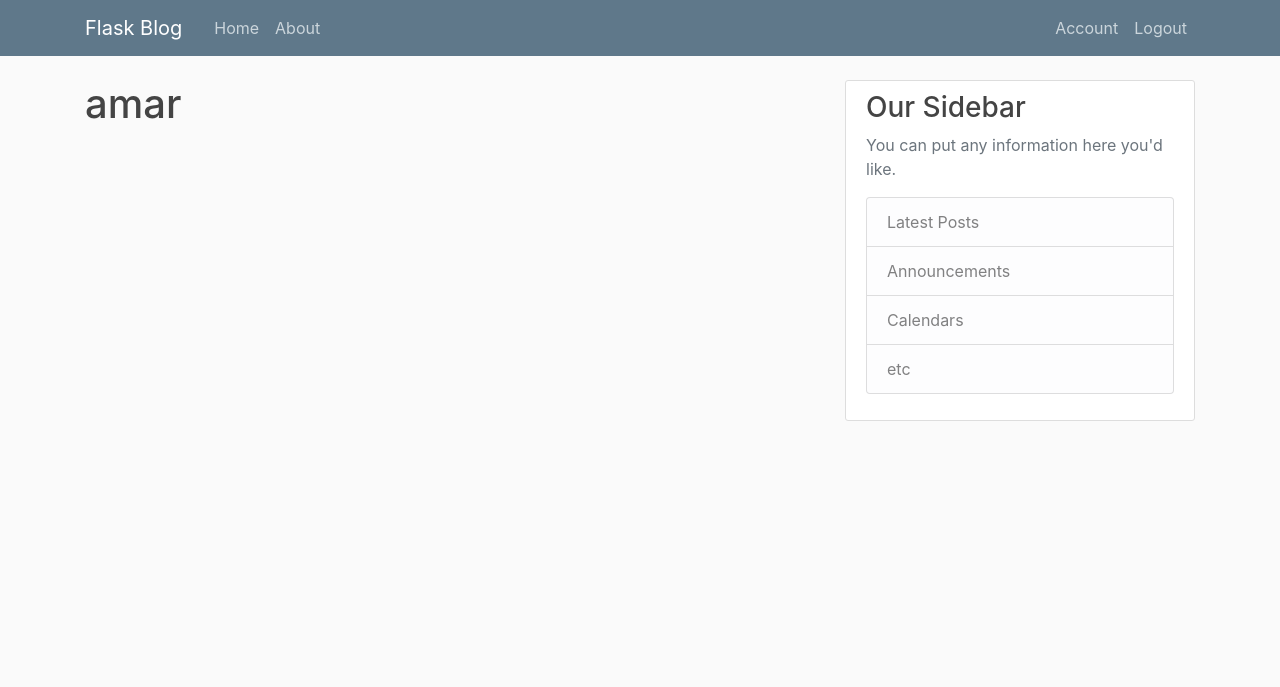
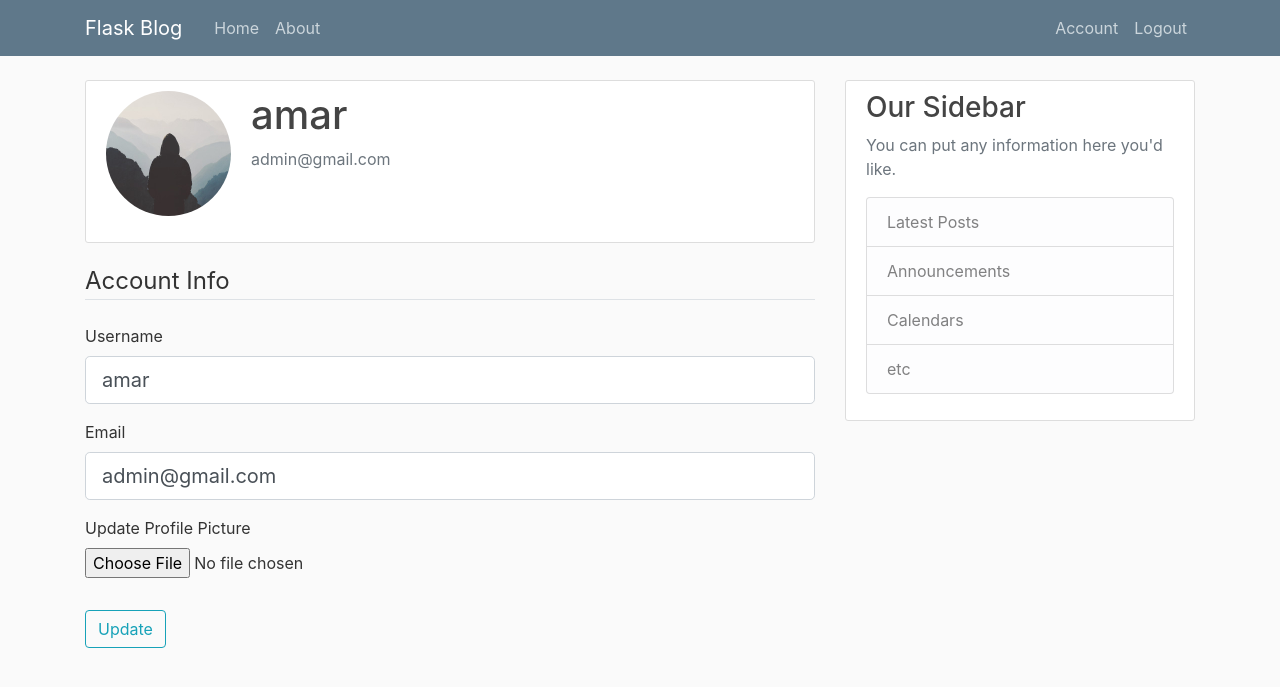
Before and after one commit to Amarnath0506/Flask_blog_app, a Flask app: page /account in a window 1280 px wide. Shown: the top 687 px of the page. Run offline with Flask 2, Linux system fonts and the light colour scheme; a user stored in the database is signed in; some libraries are stand-ins or nearby versions.

Commit message:
added profile pic of the user

```diff
--- a/Flask_Blog/my_blog/forms.py
+++ b/Flask_Blog/my_blog/forms.py
@@ -1,7 +1,9 @@
 from flask_wtf import FlaskForm
 from wtforms import StringField, PasswordField, SubmitField, BooleanField
-from wtforms.validators import DataRequired, Length, Email, EqualTo
-
+from wtforms.validators import DataRequired, Length, Email, EqualTo, ValidationError
+from my_blog.models import User
+from flask_wtf.file import FileField, FileAllowed
+from flask_login import current_user
 
 class RegistrationForm(FlaskForm):
     username = StringField('Username',
@@ -14,9 +16,40 @@ class RegistrationForm(FlaskForm):
                                       )
     submit = SubmitField('Signup')
 
+    def validate_username(self, username):
+        user = User.query.filter_by(username=username.data).first()
+        if user:
+            raise ValidationError("This username is already exist choose different one")
+
+    def validate_email(self, email):
+        user = User.query.filter_by(email=email.data).first()
+        if user:
+            raise ValidationError("This email is already exist choose different one")
+
 
 class LoginForm(FlaskForm):
     email = StringField('Email', validators=[DataRequired(), Email()])
     password = PasswordField('Password', validators=[DataRequired()])
     remember = BooleanField('Remember me')
     submit = SubmitField('Login')
+
+
+class UpdateAccountForm(FlaskForm):
+    username = StringField('Username',
+                           validators=[DataRequired(), Length(min=2, max=20)])
+    email = StringField('Email',
+                        validators=[DataRequired(), Email()])
+    picture = FileField('Update Profile Picture', validators=[FileAllowed(['jpg', 'png'])])
+    submit = SubmitField('Update')
+
+    def validate_username(self, username):
+        if username.data != current_user.username:
+            user = User.query.filter_by(username=username.data).first()
+            if user:
+                raise ValidationError("This username is already exist choose different one")
+
+    def validate_email(self, email):
+        if email.data != current_user.email:
+            user = User.query.filter_by(email=email.data).first()
+            if user:
+                raise ValidationError("This email is already exist choose different one")
--- a/Flask_Blog/my_blog/routers.py
+++ b/Flask_Blog/my_blog/routers.py
@@ -1,5 +1,8 @@
+import os
+import secrets
+from PIL import Image
 from flask import Flask, render_template, url_for, flash, redirect, request
-from my_blog.forms import RegistrationForm, LoginForm
+from my_blog.forms import RegistrationForm, LoginForm, UpdateAccountForm
 from my_blog import app, db, bcrypt
 from my_blog.models import User, Post
 from flask_login import login_user, current_user, login_required, logout_user
@@ -72,7 +75,36 @@ def logout():
     return redirect(url_for('home'))
 
 
-@app.route("/account")
+def save_picture(form_picture):
+    random_hex = secrets.token_hex(8)
+    _, f_ext = os.path.splitext(form_picture.filename)
+    picture_fn = random_hex + f_ext
+    picture_path = os.path.join(app.root_path, 'static/profile_pics', picture_fn)
+
+    output_size = (125, 125)
+    i = Image.open(form_picture)
+    i.thumbnail(output_size)
+    i.save(picture_path)
+
+    return picture_fn
+
+
+@app.route("/account", methods=['GET', 'POST'])
 @login_required
 def account():
-    return render_template('account.html', title='Account')
+    form = UpdateAccountForm()
+    if form.validate_on_submit():
+        if form.picture.data:
+            picture_file = save_picture(form.picture.data)
+            current_user.image_file = picture_file
+        current_user.username = form.username.data
+        current_user.email = form.email.data
+        db.session.commit()
+        flash('Your account has been updated!', 'success')
+        return redirect(url_for('account'))
+    elif request.method == 'GET':
+        form.username.data = current_user.username
+        form.email.data = current_user.email
+    image_file = url_for('static', filename='profile_pics/' + current_user.image_file)
+    return render_template('account.html', title='Account',
+                           image_file=image_file, form=form)
--- a/Flask_Blog/my_blog/templates/account.html
+++ b/Flask_Blog/my_blog/templates/account.html
@@ -1,4 +1,57 @@
 {% extends "layout.html" %}
 {% block content %}
-    <h1>{{current_user.username}}</h1>
+    <div class="content-section">
+      <div class="media">
+        <img class="rounded-circle account-img" src="{{ image_file }}">
+        <div class="media-body">
+          <h2 class="account-heading">{{ current_user.username }}</h2>
+          <p class="text-secondary">{{ current_user.email }}</p>
+        </div>
+      </div>
+    </div>
+    <form method="POST" action="" enctype="multipart/form-data">
+            {{ form.hidden_tag() }}
+            <fieldset class="form-group">
+                <legend class="border-bottom mb-4">Account Info</legend>
+                <div class="form-group">
+                    {{ form.username.label(class="form-control-label") }}
+
+                    {% if form.username.errors %}
+                        {{ form.username(class="form-control form-control-lg is-invalid") }}
+                        <div class="invalid-feedback">
+                            {% for error in form.username.errors %}
+                                <span>{{ error }}</span>
+                            {% endfor %}
+                        </div>
+                    {% else %}
+                        {{ form.username(class="form-control form-control-lg") }}
+                    {% endif %}
+                </div>
+                <div class="form-group">
+                    {{ form.email.label(class="form-control-label") }}
+                    {% if form.email.errors %}
+                        {{ form.email(class="form-control form-control-lg is-invalid") }}
+                        <div class="invalid-feedback">
+                            {% for error in form.email.errors %}
+                                <span>{{ error }}</span>
+                            {% endfor %}
+                        </div>
+                    {% else %}
+                        {{ form.email(class="form-control form-control-lg") }}
+                    {% endif %}
+                </div>
+                <div class="form-group">
+                    {{ form.picture.label() }}
+                    {{ form.picture(class="form-control-file") }}
+                    {% if form.picture.errors %}
+                        {% for error in form.picture.errors %}
+                            <span class="text-danger">{{ error }}</span></br>
+                        {% endfor %}
+                    {% endif %}
+                </div>
+            </fieldset>
+            <div class="form-group">
+                {{ form.submit(class="btn btn-outline-info") }}
+            </div>
+        </form>
 {% endblock content%}
```
Also changed, not shown: Flask_Blog/reqirements.txt (added, +26 -0 lines), Flask_Blog/my_blog/static/profile_pics/default.jpg (added).
